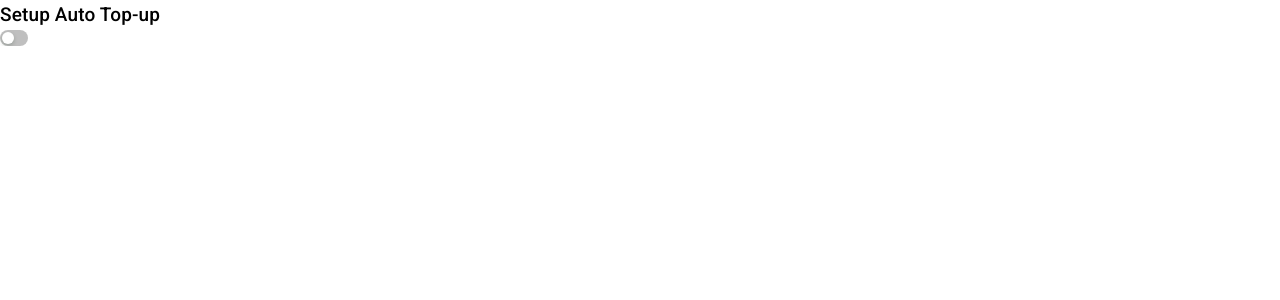
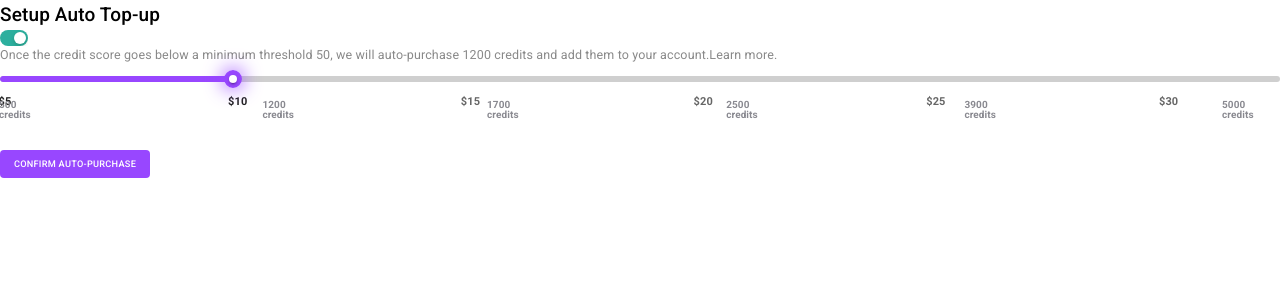
Before and after one commit to rxjans/react-slider, a React (Vite) app: page / in a window 1280 px wide. Shown: the top 300 px of the page. Built offline with nearby package versions, Linux system fonts and the light colour scheme.

Commit message:
upd: Readme.md

```diff
--- a/src/components/slider.tsx
+++ b/src/components/slider.tsx
@@ -7,7 +7,7 @@ import { Button } from '@mui/material';
 
 function SliderComponent() {
     // State to track the switch button state.
-    const [buttonOn, setButtonOn] = useState(false);
+    const [buttonOn, setButtonOn] = useState(true);
     // State to track the value of slider.
     const [value, setValue] = React.useState<number>(1000);
 
```
Also changed, not shown: 1 other file (tests, documents, lock files or other folders).
